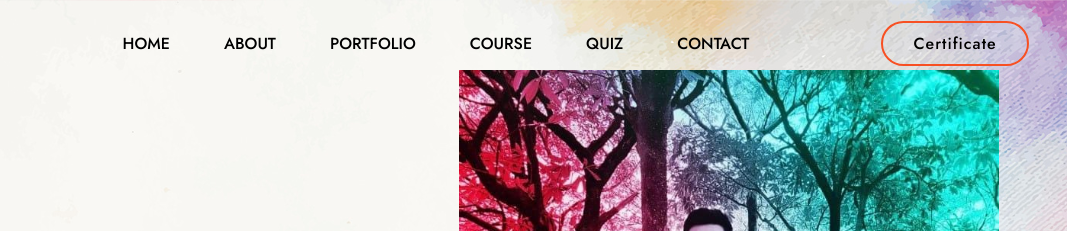
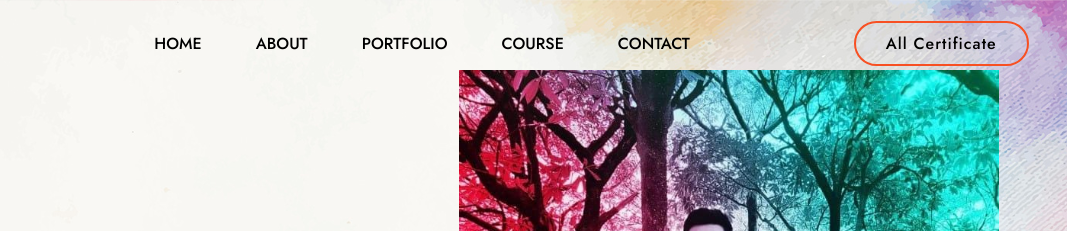
Before and after one commit to sudipghosh2003/Web_Sudip, a plain HTML site: page index.html in a window 1280 px wide. Shown: the top 231 px of the page, 213-1280 px from the left. Drawn offline with nearby package versions, Linux system fonts and the light colour scheme.

Commit message:
Add files via upload

```diff
--- a/index.html
+++ b/index.html
@@ -32,10 +32,10 @@
         <li><a href="#about">ABOUT</a></li>
         <li><a href="#portfolio">PORTFOLIO</a></li>
         <li><a href="#course">COURSE</a></li>
-        <li><a href="#testimonials">QUIZ</a></li>
+
         <li><a href="#contact">CONTACT</a></li>
       </ul>
-      <a href="https://drive.google.com/drive/folders/159SM-k5mEcnz5lrNgMgiMGkIFMtfyyU7" class="top-btn">Certificate</a>
+      <a href="https://drive.google.com/drive/folders/159SM-k5mEcnz5lrNgMgiMGkIFMtfyyU7" class="top-btn">All Certificate</a>
     </header>
     <!--------home---->
     <section class="home" id="home">
```
